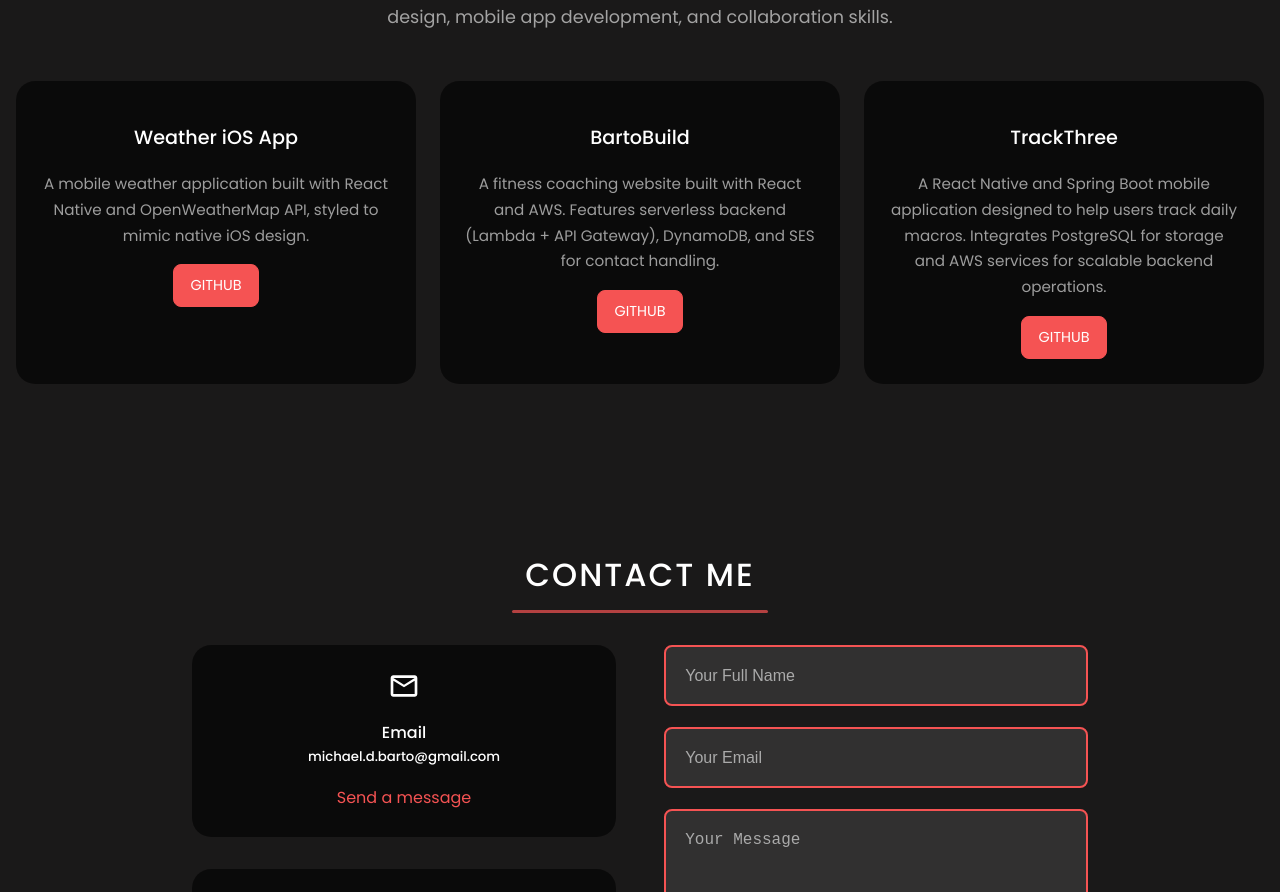
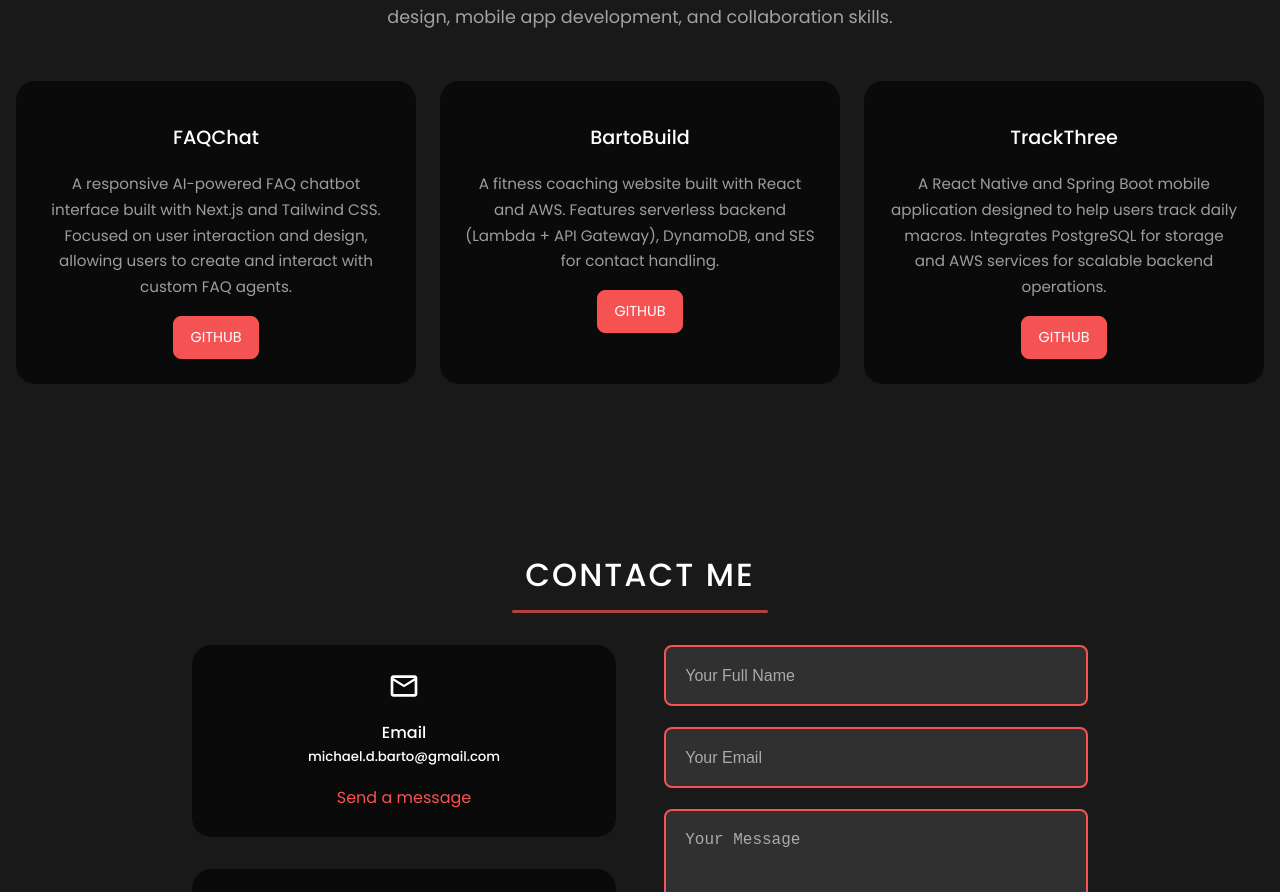
Before and after one commit to mbarto202/react-portfolio-website, a React (Create React App) app: page / in a window 1280 px wide. Shown: the part 1740-2632 px from the top of the page. Built offline with nearby package versions, Linux system fonts and the light colour scheme.

Commit message:
replaced weather project with faqchat fe

```diff
--- a/src/components/portfolio/Portfolio.jsx
+++ b/src/components/portfolio/Portfolio.jsx
@@ -18,14 +18,15 @@ const Portfolio = () => {
       </p>
       <div className="portfolio_container">
         <article className="portfolio_item">
-          <h3>Weather iOS App</h3>
+          <h3>FAQChat</h3>
           <p className="portfolio_description">
-            A mobile weather application built with React Native and
-            OpenWeatherMap API, styled to mimic native iOS design.
+            A responsive AI-powered FAQ chatbot interface built with Next.js and
+            Tailwind CSS. Focused on user interaction and design, allowing users
+            to create and interact with custom FAQ agents.
           </p>
           <div className="portfolio_item-cta">
             <a
-              href="https://github.com/mbarto202/react-native-weather-ios"
+              href="https://github.com/mbarto202/faqchat-frontend"
               className="btn"
               target="_blank"
               rel="noopener noreferrer"
```
